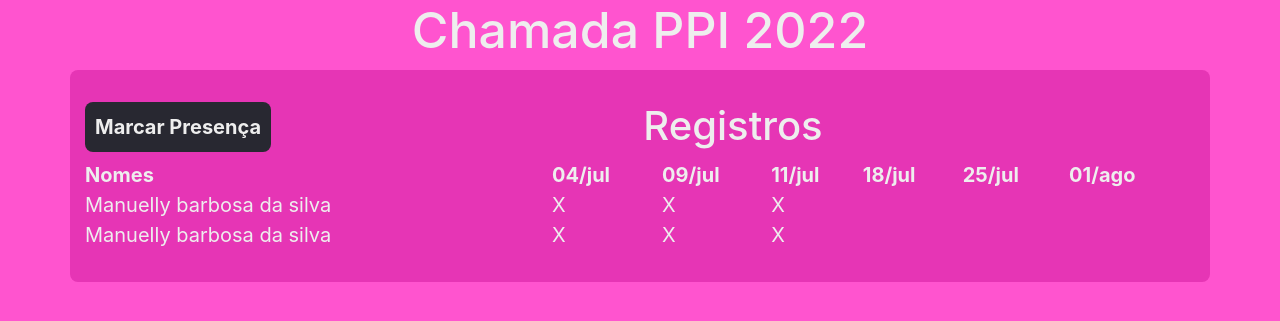
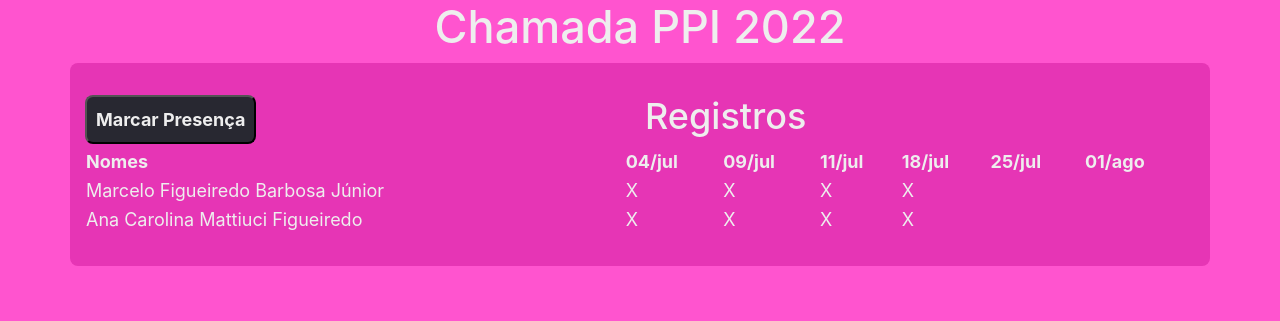
Before and after one commit to manuelly-barbosa/newchamada-manu, a PHP site: page / in a window 1280 px wide. Shown: the top 321 px of the page. Run offline with PHP 8.4, Linux system fonts and the light colour scheme.

Commit message:
nchamada
.

```diff
--- a/chamada.css
+++ b/chamada.css
@@ -1,48 +1,43 @@
 *{
-    font-size: 20px;
-    padding: 0;
-    border-width: 0;
-    margin: 0;
-    box-sizing: border-box;
+    font-size: 18px;
 }
 :root{
-    --cor-principal: #E635B5;
-    --cor-principal-escura: #991473;
-    --cor-principal-clara: #FF54CF;
+    --cor-primaria: #E635B5;
+    --cor-primaria-clara: #FF54CF;
+    --cor-primaria-escura: #991473;
     --cor-secundaria: #1B9905;
     --cor-secundaria-clara: #4FE635;
-    --cor-texto-claro: #EEEEEE;
-    --cor-texto-escuro: #282831;
-    --cor-fundo-escuro: #282831;
+    --cor-neutra-clara: #EEEEEE;
+    --cor-neutra-escura: #282831;
 }
 body{
-    background-color: var(--cor-principal-clara);
-    color: var(--cor-texto-claro);
+    background-color: var(--cor-primaria-clara);
+    color: var(--cor-neutra-clara);
 }
 h1, h2{
     text-align: center;
 }
 main{
-    background-color: var(--cor-principal);
+    background-color: var(--cor-primaria);
+    padding: 32px;
     border-radius: 8px;
-    padding: 32px;
-}
-table{
-    width: 100%;
 }
 main > button{
     float: left;
 }
 .btn-padrao{
-    color: var(--cor-texto-claro);
-    background-color: var(--cor-fundo-escuro);
+    background-color: var(--cor-neutra-escura);
+    color: var(--cor-neutra-clara);
     font-weight: bolder;
     padding: 0.5em;
     border-radius: 8px;
 }
+table{
+    width: 100%;
+}
 .modal-content{
-    background-color: var(--cor-principal-clara);
+    background-color: var(--cor-primaria-clara);
 }
 .modal-header{
-    background-color: var(--cor-principal-escura);
+    background-color: var(--cor-primaria-escura);
 }
--- a/index.php
+++ b/index.php
@@ -1,20 +1,29 @@
 <!DOCTYPE html>
 <html lang="en">
+
 <head>
     <meta charset="UTF-8">
     <meta http-equiv="X-UA-Compatible" content="IE=edge">
     <meta name="viewport" content="width=device-width, initial-scale=1.0">
-    <title>Document</title>
-    <link rel="stylesheet" href="https://cdn.jsdelivr.net/npm/bootstrap@4.6.1/dist/css/bootstrap.min.css" integrity="sha384-zCbKRCUGaJDkqS1kPbPd7TveP5iyJE0EjAuZQTgFLD2ylzuqKfdKlfG/eSrtxUkn" crossorigin="anonymous">
+    <title>Chamada</title>
+    <link rel="stylesheet" href="https://cdn.jsdelivr.net/npm/bootstrap@4.6.1/dist/css/bootstrap.min.css"
+        integrity="sha384-zCbKRCUGaJDkqS1kPbPd7TveP5iyJE0EjAuZQTgFLD2ylzuqKfdKlfG/eSrtxUkn" crossorigin="anonymous">
     <link rel="stylesheet" href="css/chamada.css">
-    <script src="https://cdn.jsdelivr.net/npm/jquery@3.5.1/dist/jquery.slim.min.js" integrity="sha384-DfXdz2htPH0lsSSs5nCTpuj/zy4C+OGpamoFVy38MVBnE+IbbVYUew+OrCXaRkfj" crossorigin="anonymous"></script>
-    <script src="https://cdn.jsdelivr.net/npm/bootstrap@4.6.1/dist/js/bootstrap.bundle.min.js" integrity="sha384-fQybjgWLrvvRgtW6bFlB7jaZrFsaBXjsOMm/tB9LTS58ONXgqbR9W8oWht/amnpF" crossorigin="anonymous"></script>
-    <script src="js/marcar-presenca.js" defer></script>
+    <script src="https://cdn.jsdelivr.net/npm/jquery@3.5.1/dist/jquery.slim.min.js"
+        integrity="sha384-DfXdz2htPH0lsSSs5nCTpuj/zy4C+OGpamoFVy38MVBnE+IbbVYUew+OrCXaRkfj"
+        crossorigin="anonymous"></script>
+    <script src="https://cdn.jsdelivr.net/npm/bootstrap@4.6.1/dist/js/bootstrap.bundle.min.js"
+        integrity="sha384-fQybjgWLrvvRgtW6bFlB7jaZrFsaBXjsOMm/tB9LTS58ONXgqbR9W8oWht/amnpF"
+        crossorigin="anonymous"></script>
+    <script src="js/registra-chamada.js" defer></script>
+
 </head>
+
 <body>
     <h1>Chamada PPI 2022</h1>
     <main class="container">
-        <button data-toggle="modal" data-target="#chamada"
+        <button data-toggle="modal"
+            data-target="#chamada"
             class="btn-padrao">
             Marcar Presença
         </button>
@@ -34,23 +43,23 @@
             <tbody id="dados">
                 <tr>
                     <td>
-                        Manuelly barbosa da silva
+                        Marcelo Figueiredo Barbosa Júnior
                     </td>
+                    <td>X</td>
                     <td>X</td>
                     <td>X</td>
                     <td>X</td>
                     <td></td>
                     <td></td>
-                    <td></td>
                 </tr>
                 <tr>
                     <td>
-                        Manuelly barbosa da silva
+                        Ana Carolina Mattiuci Figueiredo
                     </td>
                     <td>X</td>
                     <td>X</td>
                     <td>X</td>
-                    <td></td>
+                    <td>X</td>
                     <td></td>
                     <td></td>
                 </tr>
@@ -61,9 +70,7 @@
         <div class="modal-dialog">
             <div class="modal-content">
                 <div class="modal-header">
-                    <h5 class="modal-title text-center">
-                        Marcar Presença
-                    </h5>
+                    <h5 class="modal-title">Marcar Presença</h5>
                     <button type="button" class="close" data-dismiss="modal" aria-label="Close">
                         <span aria-hidden="true">&times;</span>
                     </button>
@@ -82,7 +89,7 @@
                         </div>
                         <div class="text-center">
                             <button type="button" class="btn-padrao"
-                                onclick="marcar()">
+                                onclick="presenca()">
                                 Marcar Presença
                             </button>
                         </div>
@@ -91,6 +98,6 @@
             </div>
         </div>
     </div>
+</body>
 
-</body>
 </html>
--- /dev/null
+++ b/registra-chamada.js
@@ -0,0 +1,23 @@
+function presenca() {
+    let nome = document.querySelector("#txt_nome").value;
+    console.log("Nome: " + nome);
+
+    let tdNome = document.createElement("td");
+    let td = [];
+    for (let i = 0; i < 6; i++) {
+        td[i] = document.createElement("td");
+        td[i].innerHTML = "X";
+    }
+
+    tdNome.innerHTML = nome;
+
+    let tr = document.createElement("tr");
+    tr.appendChild(tdNome);
+
+    for (let i = 0; i < 6; i++) {
+        tr.appendChild(td[i]);
+    }
+
+    let tbody = document.querySelector("#dados");
+    tbody.appendChild(tr);
+}
```
Also changed, not shown: README.md.
